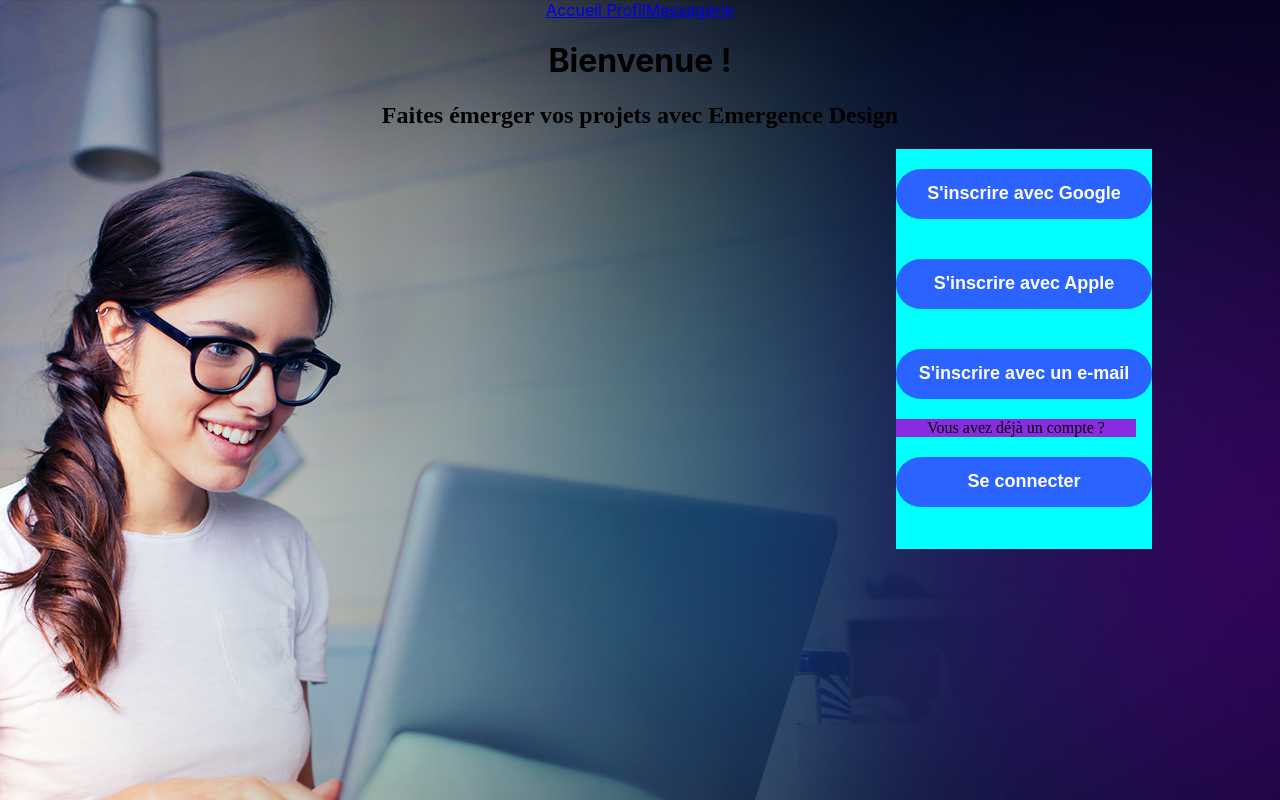
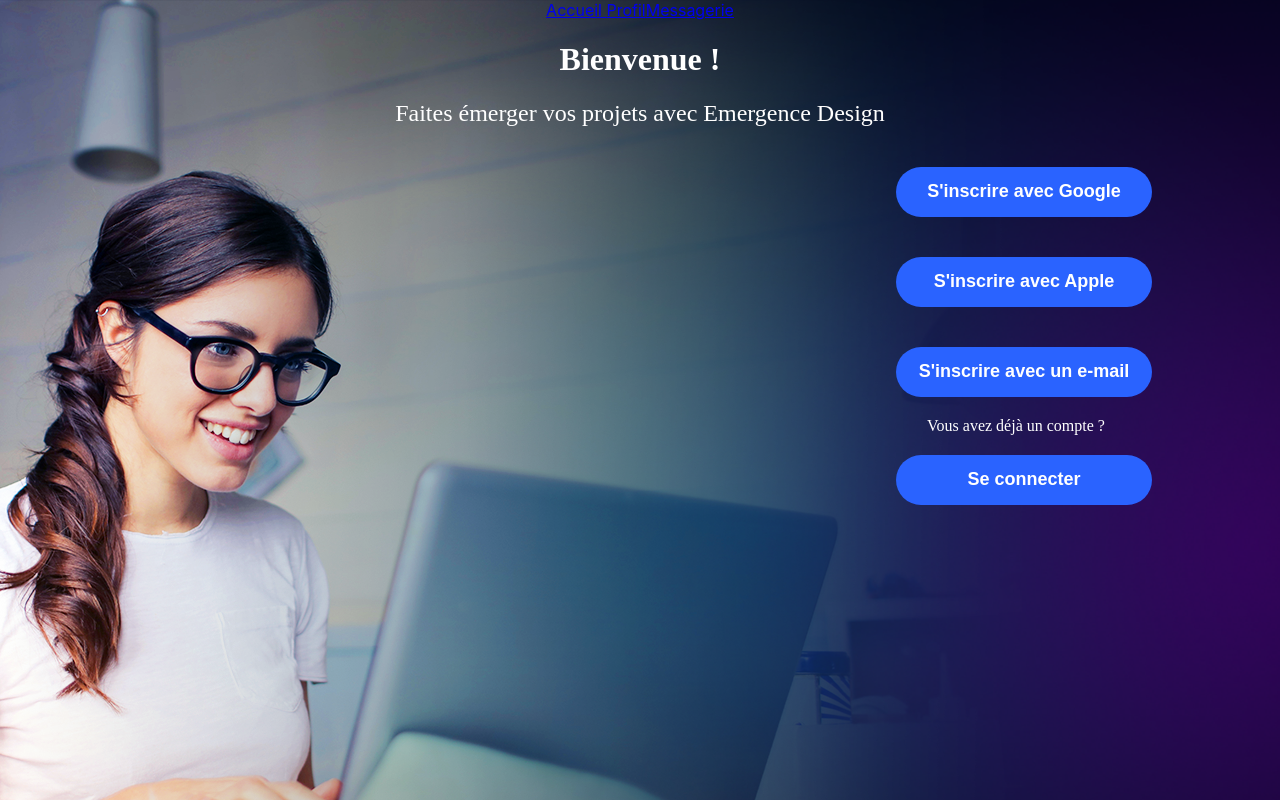
Before and after one commit to Svvmy/projet-emergence, a React (Create React App) app in the folder emergence/: page / in a window 1280 px wide. Built offline with nearby package versions, Linux system fonts and the light colour scheme.

Commit message:
CSS auth

```diff
--- a/emergence/src/components/Auth/Authentification.css
+++ b/emergence/src/components/Auth/Authentification.css
@@ -8,7 +8,7 @@
     width: 20%;
     height: 400px;
     float:right;
-    background-color: aqua;
+
 }
 
 body{
@@ -36,5 +36,19 @@ label{
     margin-left:0%;
     padding-left:0px;
     width: 240px;
-    background-color: blueviolet;
+    font-weight: normal;
 }
+
+
+.text{
+    color: white;
+    font-family: Montserrat;
+}
+
+h1{
+    font-weight: bold;
+}
+
+h2{
+    font-weight: normal;
+}
--- a/emergence/src/components/Auth/Authentification.jsx
+++ b/emergence/src/components/Auth/Authentification.jsx
@@ -12,15 +12,15 @@ export default function Authentification() {
         </div>
 
         <div>
-            <h1>Bienvenue !</h1>
-            <h2>Faites émerger vos projets avec Emergence Design</h2>
+            <h1 className='text'>Bienvenue !</h1>
+            <h2 className='text'>Faites émerger vos projets avec Emergence Design</h2>
         </div>
 
         <div className='divBut'>
               <button> S'inscrire avec Google </button>
               <button> S'inscrire avec Apple </button>
               <button> S'inscrire avec un e-mail </button>
-              <label> Vous avez déjà un compte ?</label>
+              <label className='text'> Vous avez déjà un compte ?</label>
               <button> Se connecter </button>
         </div>
 
```
